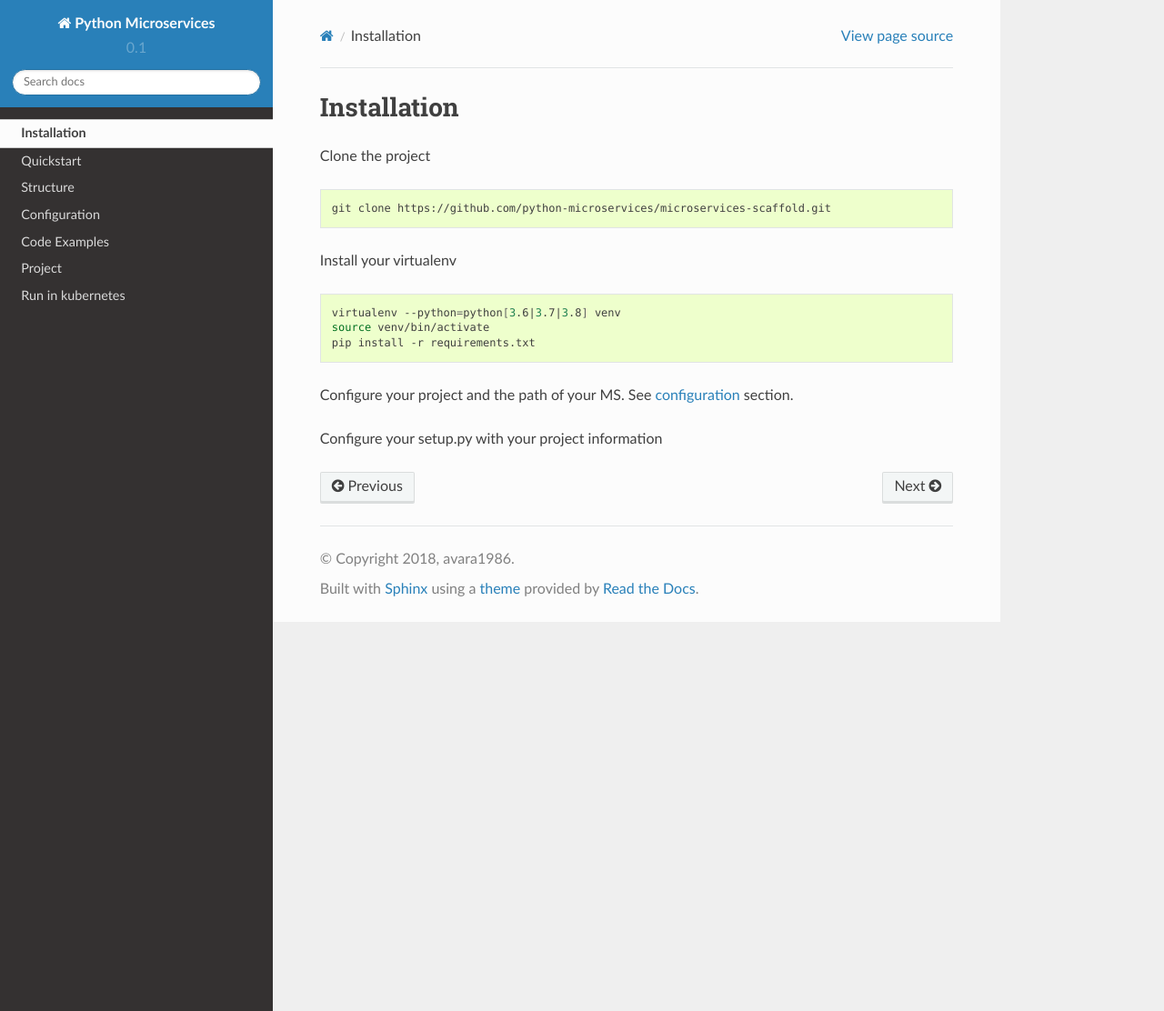
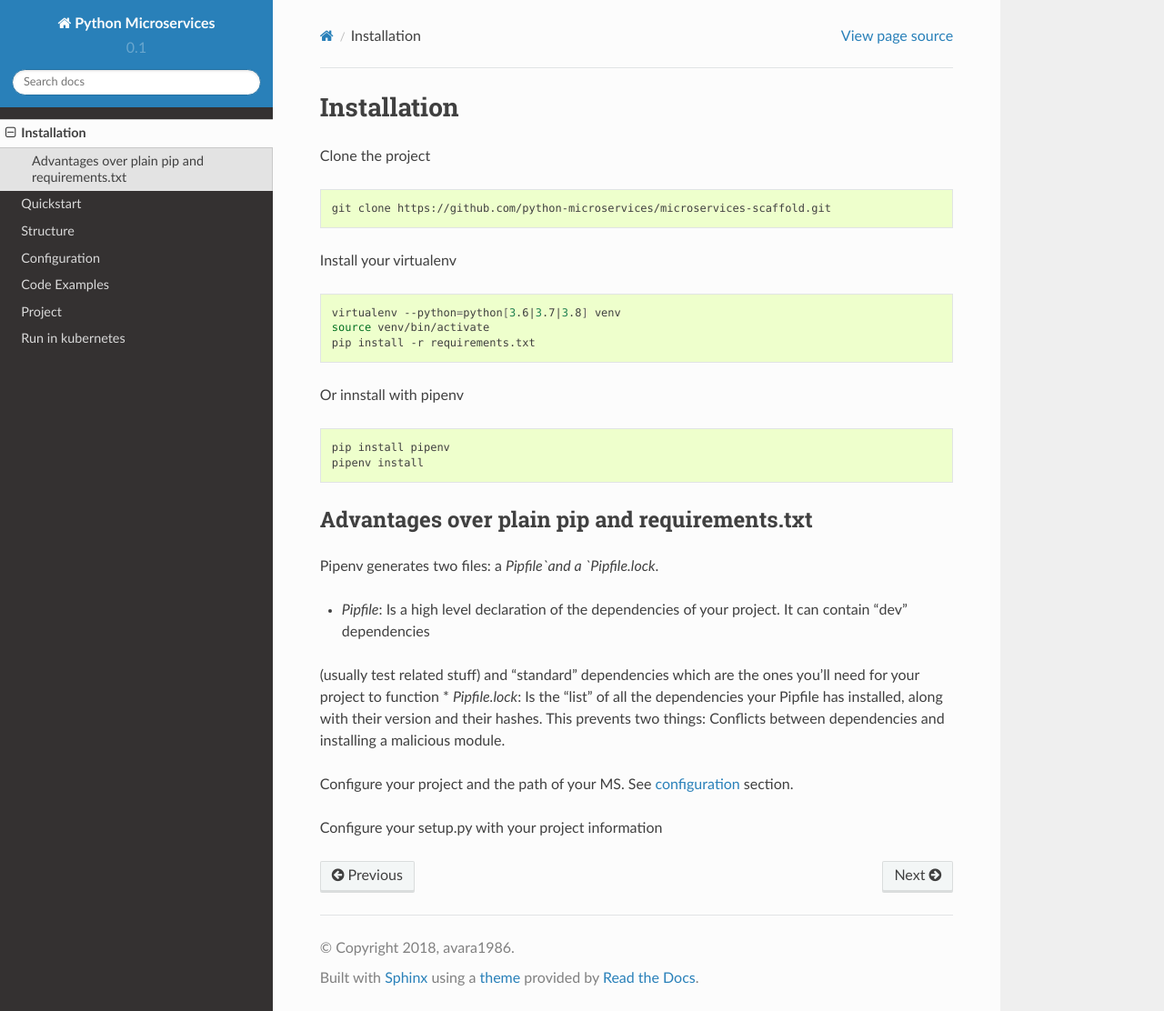
Before and after one commit to webghost241/microservices-scaffold, a Sphinx documentation site: the page built from docs/installation.rst, in a window 1280 px wide and 1112 px high. Shown: the whole window at 91% size. Built offline with Sphinx 7.4.7 and the Read the Docs theme 2.0.0, drawn with Linux system fonts in a browser that asks for light colours.

Commit message:
Updated documentation

```diff
--- a/docs/index.rst
+++ b/docs/index.rst
@@ -12,7 +12,7 @@ microservices with Python which handles cross-cutting concerns:
 * Externalized configuration
 * Logging
 * Health checks
-* Metrics (TODO)
+* Metrics
 * Distributed tracing
 
 
--- a/docs/installation.rst
+++ b/docs/installation.rst
@@ -15,6 +15,24 @@ Install your virtualenv
     source venv/bin/activate
     pip install -r requirements.txt
 
+Or innstall with pipenv
+
+.. code-block:: bash
+
+    pip install pipenv
+    pipenv install
+
+
+Advantages over plain pip and requirements.txt
+----------------------------------------------
+
+Pipenv generates two files: a `Pipfile`and a `Pipfile.lock`.
+
+* `Pipfile`: Is a high level declaration of the dependencies of your project. It can contain "dev" dependencies
+(usually test related stuff) and "standard" dependencies which are the ones you'll need for your project to function
+* `Pipfile.lock`: Is the "list" of all the dependencies your Pipfile has installed, along with their version and
+their hashes. This prevents two things: Conflicts between dependencies and installing a malicious module.
+
 
 Configure your project and the path of your MS. See :doc:`configuration </configuration>` section.
 
--- a/docs/structure.rst
+++ b/docs/structure.rst
@@ -60,15 +60,15 @@ Structure of a project
 For project configuration see :doc:`configuration </configuration>` section.
 
 project/models/init_db.py
-~~~~~~~~~~~~~~~~~~~~~~~~~~~~~~~
+~~~~~~~~~~~~~~~~~~~~~~~~~
 Initialize `flask_sqlalchemy.SQLAlchemy object`.
 
 project/models/models.py
-~~~~~~~~~~~~~~~~~~~~~~~~~~~~~~~
+~~~~~~~~~~~~~~~~~~~~~~~~
 Project specific models.
 
 project/swagger/swagger.yaml
-~~~~~~~~~~~~~
+~~~~~~~~~~~~~~~~~~~~~~~~~~~~
 Use to define your rest behaviour, endpoints and routes. See `connexion <http://connexion.readthedocs.io>`_ docs to how add new views.
 
 project/views
```
Also changed, not shown: docs/configuration.rst (+7 -6 lines), docs/quickstart.rst (+11 -9 lines).
